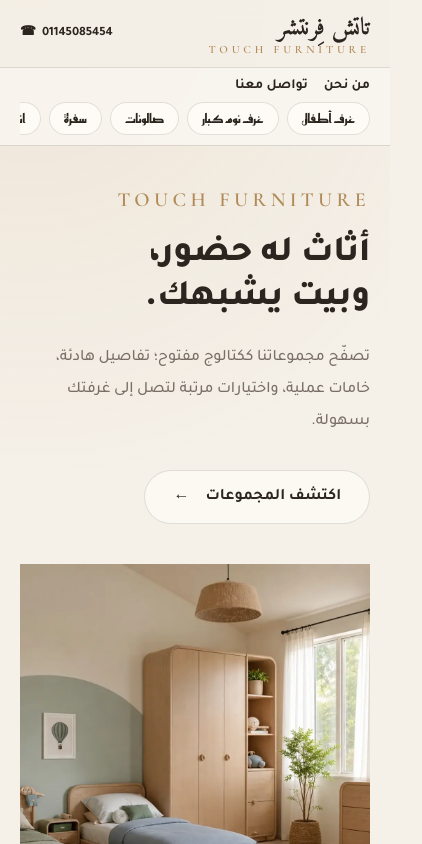
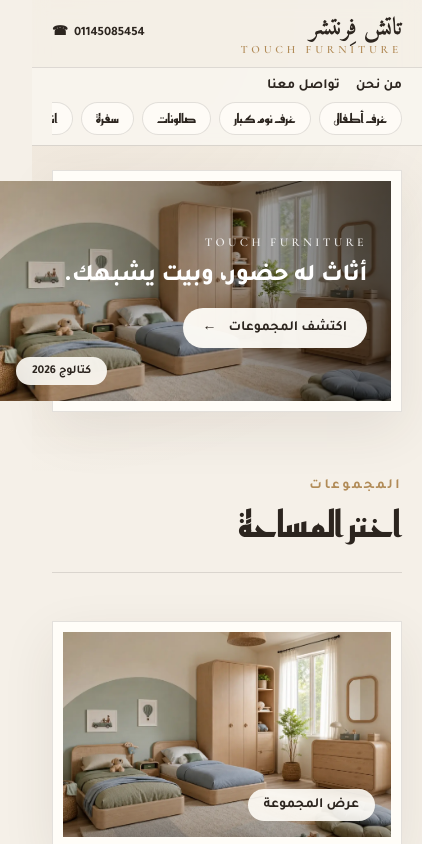
Before and after one commit to bahaaabdalla/touch-furniture, a Next.js app: page / in a window 390 px wide. Shown: the top 844 px of the page, 422 px wide, since content can reach past the window. Built offline with nearby package versions, Linux system fonts and the light colour scheme; no server answers.

Commit message:
Front-end polish + mobile: preloader, compact header, category chips, framed collections, bolder type

```diff
--- a/src/app/page.tsx
+++ b/src/app/page.tsx
@@ -13,36 +13,38 @@ export default async function HomePage() {
 
   return (
     <CatalogFrame activity={activity}>
-      <section className="mx-auto grid max-w-[1480px] items-center gap-10 px-5 pb-14 pt-10 sm:px-8 lg:grid-cols-[.78fr_1.22fr] lg:px-12">
-        <div className="relative z-10 lg:pl-10">
-          <p className="latin-display text-xl tracking-[.22em] text-gold">TOUCH FURNITURE</p>
-          <h1 className="mt-5 max-w-xl text-balance text-4xl font-extrabold leading-[1.22] sm:text-6xl">
-            أثاث له حضور، وبيت يشبهك.
-          </h1>
-          <p className="mt-5 max-w-lg text-base font-medium leading-8 text-muted sm:mt-6 sm:text-lg sm:leading-9">
-            تصفّح مجموعاتنا ككتالوج مفتوح؛ تفاصيل هادئة، خامات عملية، واختيارات مرتبة لتصل إلى غرفتك بسهولة.
-          </p>
-          <Link
-            href="#collections"
-            className="focus-ring mt-8 inline-flex items-center gap-4 rounded-full border hairline bg-paper/65 px-7 py-3.5 font-bold transition hover:border-accent hover:bg-paper"
-          >
-            اكتشف المجموعات <span aria-hidden="true">←</span>
-          </Link>
-        </div>
-        <div className="relative min-h-[420px] overflow-hidden sm:min-h-[560px] lg:min-h-[640px]">
+      <section className="mx-auto max-w-[1480px] px-5 pt-6 sm:px-8 lg:px-12">
+        <div className="cover-frame">
+          <div className="relative aspect-[16/9] min-h-[220px] overflow-hidden bg-stone-200 sm:aspect-[21/8]">
             <Image
               src={hero}
               alt="مجموعة أثاث من تاتش فرنتشر"
               fill
               priority
               fetchPriority="high"
-            sizes="(max-width: 1024px) 100vw, 60vw"
+              sizes="100vw"
               className="object-cover"
             />
-          <div className="absolute inset-0 bg-gradient-to-t from-black/20 via-transparent to-transparent" />
-          <p className="absolute bottom-6 right-6 rounded-full bg-paper/90 px-5 py-2 text-sm font-bold backdrop-blur">
+            <div className="absolute inset-0 bg-gradient-to-l from-black/60 via-black/25 to-transparent" />
+            <div className="absolute inset-y-0 right-0 flex max-w-md flex-col justify-center gap-3 p-6 text-right sm:p-10 lg:p-14">
+              <p className="latin-display text-xs tracking-[.28em] text-white/85 sm:text-sm">TOUCH FURNITURE</p>
+              <h1 className="text-2xl font-extrabold leading-tight text-white sm:text-4xl">
+                أثاث له حضور، وبيت يشبهك.
+              </h1>
+              <p className="hidden max-w-sm text-sm leading-7 text-white/85 sm:block">
+                تصفّح مجموعاتنا ككتالوج مفتوح؛ تفاصيل هادئة واختيارات مرتبة.
+              </p>
+              <Link
+                href="#collections"
+                className="focus-ring mt-1 inline-flex w-fit items-center gap-3 rounded-full bg-paper/95 px-5 py-2.5 text-sm font-bold text-ink transition hover:bg-paper"
+              >
+                اكتشف المجموعات <span aria-hidden="true">←</span>
+              </Link>
+            </div>
+            <p className="absolute bottom-4 left-4 rounded-full bg-paper/90 px-4 py-1.5 text-xs font-bold backdrop-blur">
               كتالوج 2026
             </p>
+          </div>
         </div>
       </section>
 
--- a/src/components/catalog/preloader.tsx
+++ b/src/components/catalog/preloader.tsx
@@ -23,7 +23,7 @@ export function Preloader({ nameEn = "TOUCH FURNITURE" }: { nameEn?: string }) {
     }
     sessionStorage.setItem(KEY, "1");
 
-    const hold = prefersReduce ? 200 : 1150;
+    const hold = prefersReduce ? 200 : 2150;
     const timer = window.setTimeout(() => setVisible(false), hold);
     return () => window.clearTimeout(timer);
   }, []);
```
Lines whose indentation alone changed are shown as unchanged.
